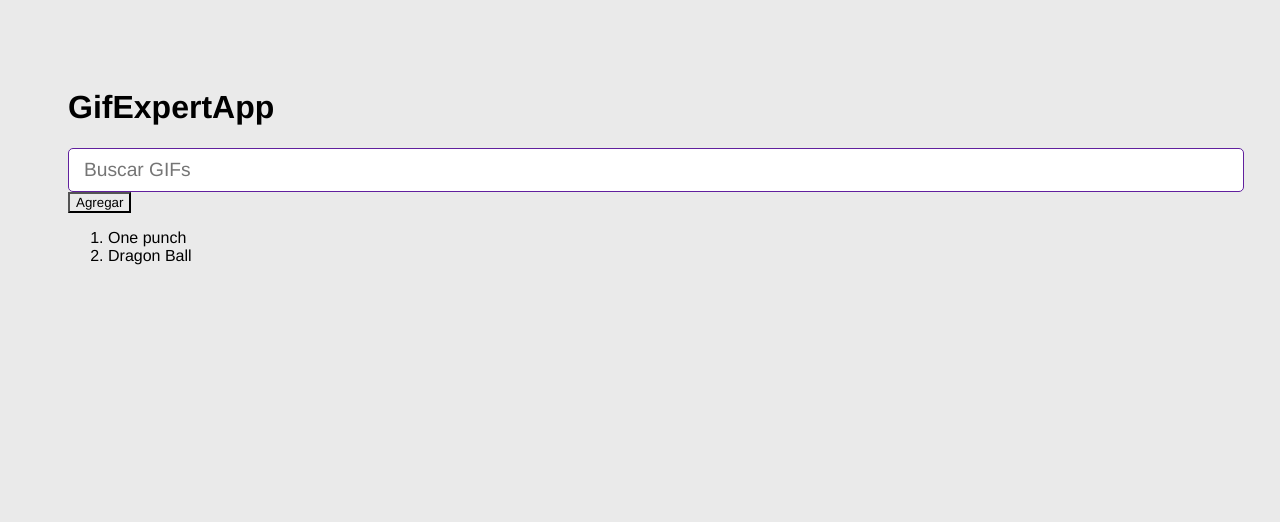
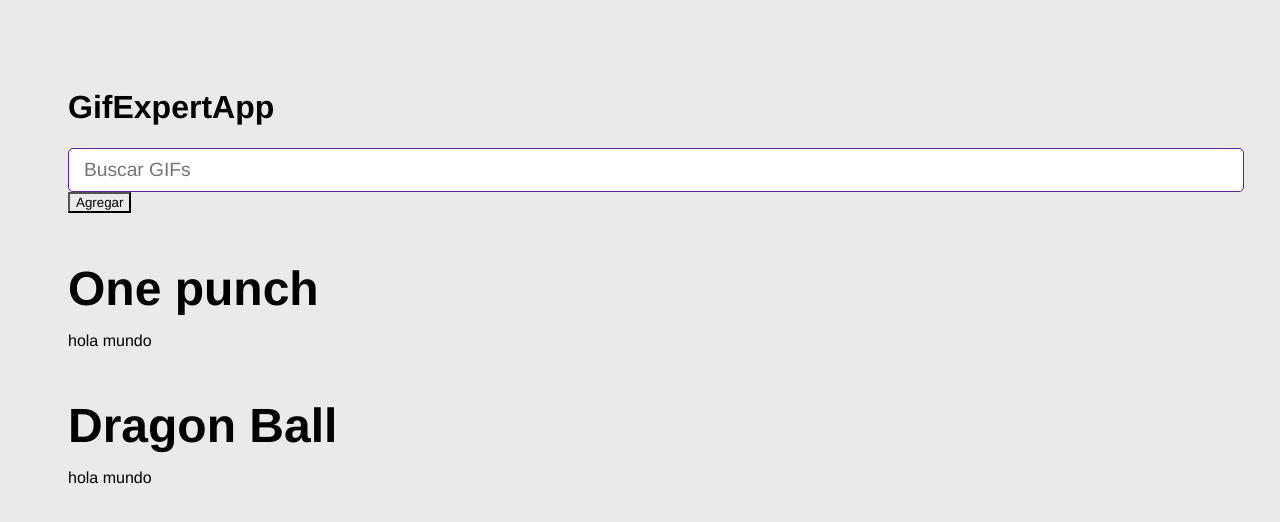
Before and after one commit to lautarovallelopez/gif-expert-app, a React (Create React App) app: page / in a window 1280 px wide. Shown: the top 522 px of the page. Built offline with nearby package versions, Linux system fonts and the light colour scheme.

Commit message:
Create GifGrid component

```diff
--- a/src/GifExpertApp.jsx
+++ b/src/GifExpertApp.jsx
@@ -1,5 +1,6 @@
 import { useState } from "react";
 import AddCategory from "./components/AddCategory";
+import GifGrid from "./components/GifGrid";
 
 const GifExpertApp = () => {
     const [categories, setCategories] = useState(['One punch', 'Dragon Ball']);
@@ -11,12 +12,9 @@
         <>
             <h1>GifExpertApp</h1>
             <AddCategory onAddCategory={onAddCategory} />
-
-            <ol>
-                {categories.map(category => (
-                    <li key={category}>{category}</li>
-                ))}
-            </ol>
+            {categories.map(category => (
+                <GifGrid key={category} category={category} />
+            ))}
         </>
     );
 };
--- /dev/null
+++ b/src/components/GifGrid.jsx
@@ -0,0 +1,16 @@
+import PropTypes from 'prop-types';
+
+const GifGrid = ({ category }) => {
+    return (
+        <>
+            <h3>{category}</h3>
+            <p>hola mundo</p>
+        </>
+    );
+};
+
+GifGrid.propTypes = {
+    category: PropTypes.string.isRequired
+};
+
+export default GifGrid;
```
